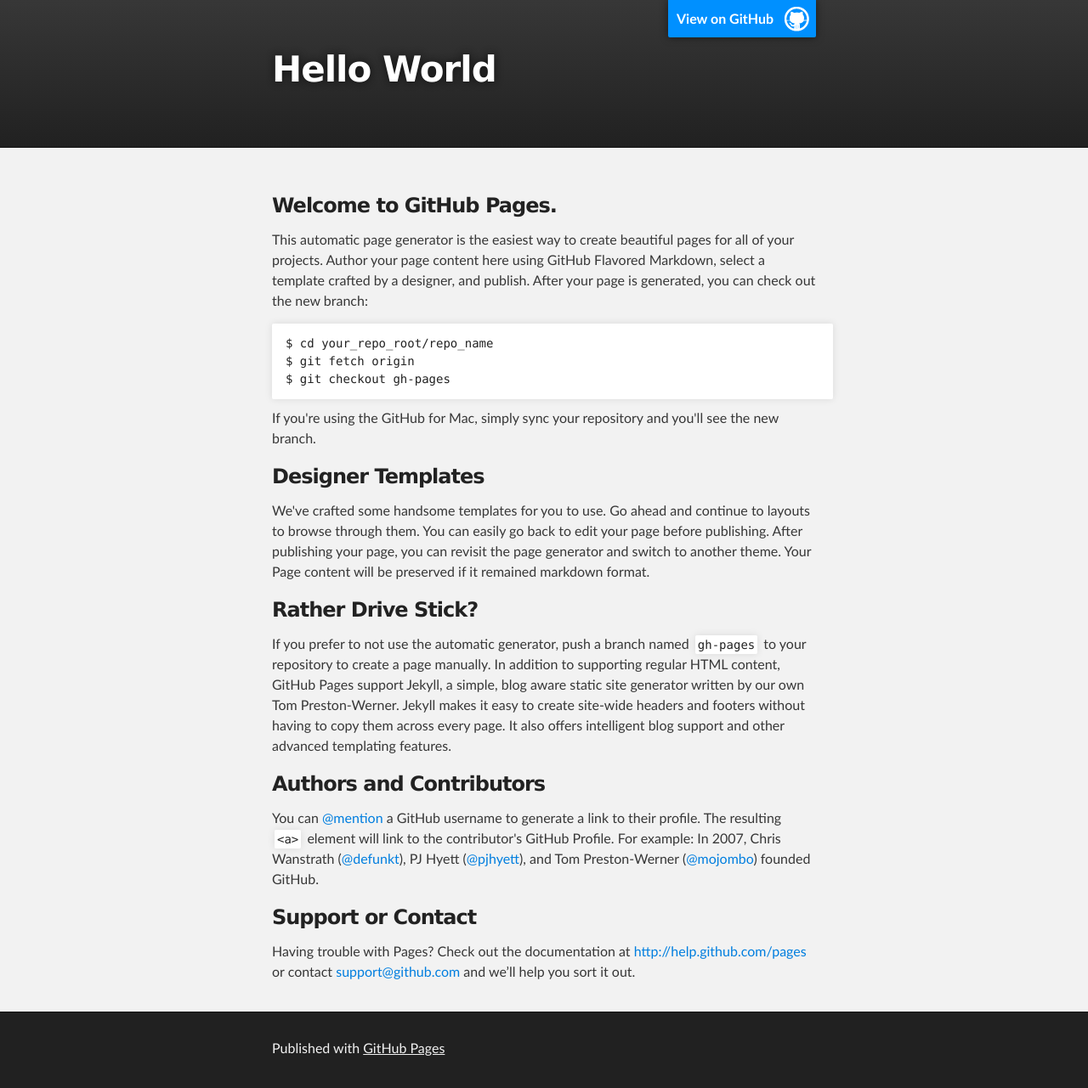
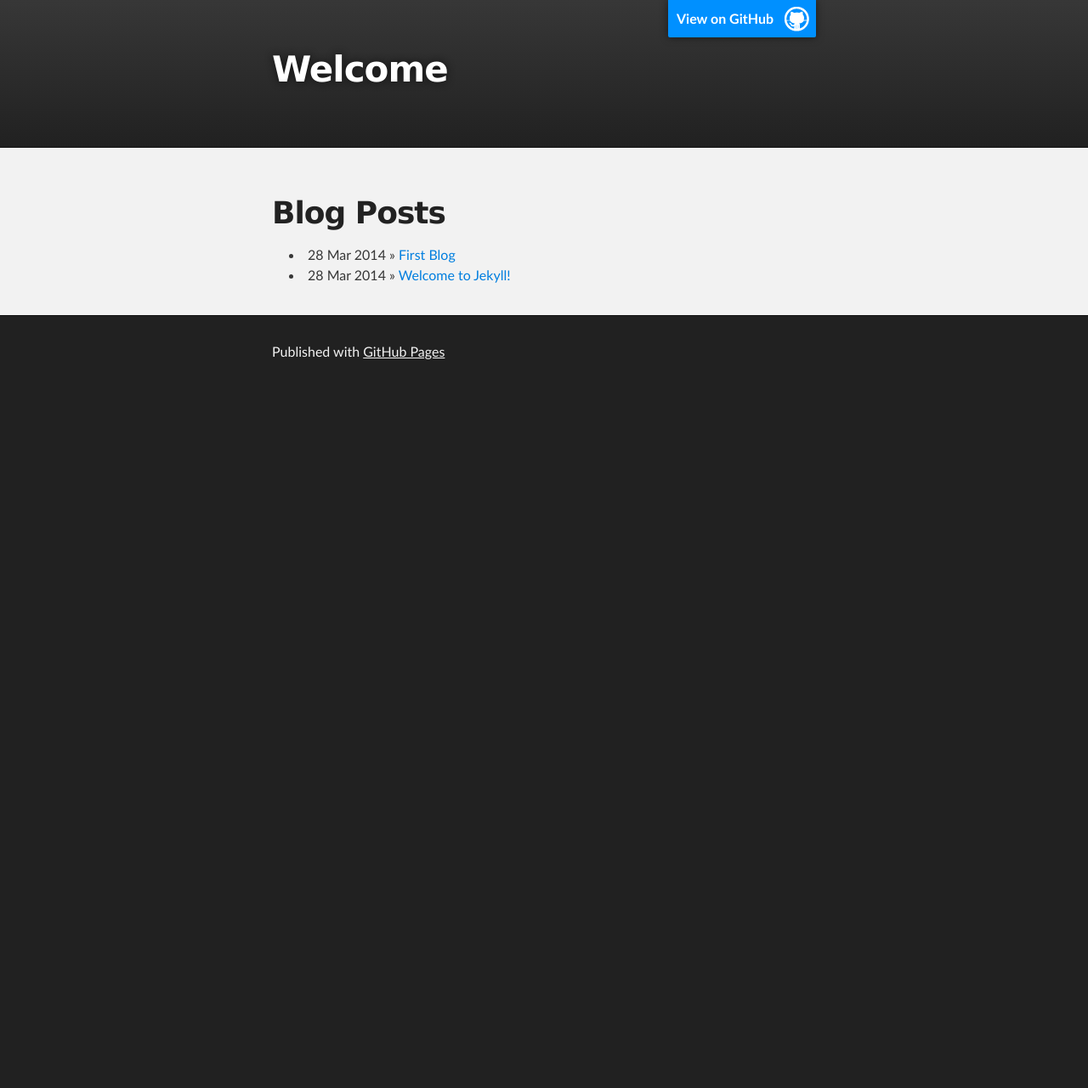
Before and after one commit to aliceeee/aliceeee.github.io, a Jekyll site: the page built from index.html, in a window 1280 px wide. Shown: the whole page at 85% size. Built offline with Jekyll 4.4.1, drawn with Linux system fonts in a browser that asks for light colours; Markdown is read by kramdown in place of the engine named in the settings; after the commit the page ends 900 px from its top, so only the background shows below that.

Commit message:
add a blog with image

```diff
--- a/_layouts/default.html
+++ b/_layouts/default.html
@@ -3,42 +3,48 @@
     <head>
         <meta charset="utf-8">
         <meta http-equiv="X-UA-Compatible" content="IE=edge,chrome=1">
+        <meta name="description" content="github" />
         <title>{{ page.title }}</title>
         <meta name="viewport" content="width=device-width">
 
-        <!-- syntax highlighting CSS -->
-        <link rel="stylesheet" href="/css/syntax.css">
-
-        <!-- Custom CSS -->
-        <link rel="stylesheet" href="/css/main.css">
-
+				<link rel="stylesheet" type="text/css" media="screen" href="/stylesheets/stylesheet.css">
     </head>
     <body>
 
-        <div class="site">
-          <div class="header">
-            <h1 class="title"><a href="/">{{ site.name }}</a></h1>
-            <a class="extra" href="/">home</a>
-          </div>
+      <!-- HEADER -->
+	    <div id="header_wrap" class="outer">
+	        <header class="inner">
+	          <a id="forkme_banner" href="https://github.com/aliceeee">View on GitHub</a>
 
-          {{ content }}
+	          <h1 id="project_title">{{ page.title }}</h1>
+	          <h2 id="project_tagline"></h2>
 
-          <div class="footer">
-            <div class="contact">
-              <p>
-                Your Name<br />
-                What You Are<br />
-                you@example.com
-              </p>
-            </div>
-            <div class="contact">
-              <p>
-                <a href="https://github.com/yourusername">github.com/yourusername</a><br />
-                <a href="https://twitter.com/yourusername">twitter.com/yourusername</a><br />
-              </p>
-            </div>
-          </div>
-        </div>
+	        </header>
+	    </div>
 
+    	<!-- CONTENT  -->
+      <div id="main_content_wrap" class="outer">
+    		<section id="main_content" class="inner">
+    			{{ content }}
+				</section>
+			</div>
+
+			<!-- FOOTER  -->
+	    <div id="footer_wrap" class="outer">
+	      <footer class="inner">
+	        <p>Published with <a href="http://pages.github.com">GitHub Pages</a></p>
+	      </footer>
+	    </div>
+
+	    <script>
+			  (function(i,s,o,g,r,a,m){i['GoogleAnalyticsObject']=r;i[r]=i[r]||function(){
+			  (i[r].q=i[r].q||[]).push(arguments)},i[r].l=1*new Date();a=s.createElement(o),
+			  m=s.getElementsByTagName(o)[0];a.async=1;a.src=g;m.parentNode.insertBefore(a,m)
+			  })(window,document,'script','//www.google-analytics.com/analytics.js','ga');
+
+			  ga('create', 'UA-49579964-1', 'aliceeee.github.io');
+			  ga('send', 'pageview');
+
+			</script>
     </body>
 </html>
--- a/index.html
+++ b/index.html
@@ -1,74 +1,15 @@
-<!DOCTYPE html>
-<html>
-
-  <head>
-    <meta charset='utf-8' />
-    <meta http-equiv="X-UA-Compatible" content="chrome=1" />
-    <meta name="description" content="Hello World : " />
-
-    <link rel="stylesheet" type="text/css" media="screen" href="stylesheets/stylesheet.css">
-
-    <title>Hello World</title>
-  </head>
-
-  <body>
-
-    <!-- HEADER -->
-    <div id="header_wrap" class="outer">
-        <header class="inner">
-          <a id="forkme_banner" href="https://github.com/aliceeee">View on GitHub</a>
-
-          <h1 id="project_title">Hello World</h1>
-          <h2 id="project_tagline"></h2>
-
-        </header>
-    </div>
-
-    <!-- MAIN CONTENT -->
-    <div id="main_content_wrap" class="outer">
-      <section id="main_content" class="inner">
-        <h3>
-<a name="welcome-to-github-pages" class="anchor" href="#welcome-to-github-pages"><span class="octicon octicon-link"></span></a>Welcome to GitHub Pages.</h3>
-
-<p>This automatic page generator is the easiest way to create beautiful pages for all of your projects. Author your page content here using GitHub Flavored Markdown, select a template crafted by a designer, and publish. After your page is generated, you can check out the new branch:</p>
-
-<pre><code>$ cd your_repo_root/repo_name
-$ git fetch origin
-$ git checkout gh-pages
-</code></pre>
-
-<p>If you're using the GitHub for Mac, simply sync your repository and you'll see the new branch.</p>
-
-<h3>
-<a name="designer-templates" class="anchor" href="#designer-templates"><span class="octicon octicon-link"></span></a>Designer Templates</h3>
-
-<p>We've crafted some handsome templates for you to use. Go ahead and continue to layouts to browse through them. You can easily go back to edit your page before publishing. After publishing your page, you can revisit the page generator and switch to another theme. Your Page content will be preserved if it remained markdown format.</p>
-
-<h3>
-<a name="rather-drive-stick" class="anchor" href="#rather-drive-stick"><span class="octicon octicon-link"></span></a>Rather Drive Stick?</h3>
-
-<p>If you prefer to not use the automatic generator, push a branch named <code>gh-pages</code> to your repository to create a page manually. In addition to supporting regular HTML content, GitHub Pages support Jekyll, a simple, blog aware static site generator written by our own Tom Preston-Werner. Jekyll makes it easy to create site-wide headers and footers without having to copy them across every page. It also offers intelligent blog support and other advanced templating features.</p>
-
-<h3>
-<a name="authors-and-contributors" class="anchor" href="#authors-and-contributors"><span class="octicon octicon-link"></span></a>Authors and Contributors</h3>
-
-<p>You can <a href="https://github.com/blog/821" class="user-mention">@mention</a> a GitHub username to generate a link to their profile. The resulting <code>&lt;a&gt;</code> element will link to the contributor's GitHub Profile. For example: In 2007, Chris Wanstrath (<a href="https://github.com/defunkt" class="user-mention">@defunkt</a>), PJ Hyett (<a href="https://github.com/pjhyett" class="user-mention">@pjhyett</a>), and Tom Preston-Werner (<a href="https://github.com/mojombo" class="user-mention">@mojombo</a>) founded GitHub.</p>
-
-<h3>
-<a name="support-or-contact" class="anchor" href="#support-or-contact"><span class="octicon octicon-link"></span></a>Support or Contact</h3>
-
-<p>Having trouble with Pages? Check out the documentation at <a href="http://help.github.com/pages">http://help.github.com/pages</a> or contact <a href="mailto:support@github.com">support@github.com</a> and we’ll help you sort it out.</p>
-      </section>
-    </div>
-
-    <!-- FOOTER  -->
-    <div id="footer_wrap" class="outer">
-      <footer class="inner">
-        <p>Published with <a href="http://pages.github.com">GitHub Pages</a></p>
-      </footer>
-    </div>
+---
+layout: default
+title: Welcome
+---
 
 
 
-  </body>
-</html>
+<div id="home">
+  <h1>Blog Posts</h1>
+  <ul class="posts">
+    {% for post in site.posts %}
+      <li><span>{{ post.date | date_to_string }}</span> &raquo; <a href="{{ post.url }}">{{ post.title }}</a></li>
+    {% endfor %}
+  </ul>
+</div>
```
Also changed, not shown: _drafts/2014-04-02-first-blog.md (deleted, +0 -7 lines), _posts/2014-04-02-first-blog.markdown (added, +11 -0 lines), images/strawberry.jpg (added).
